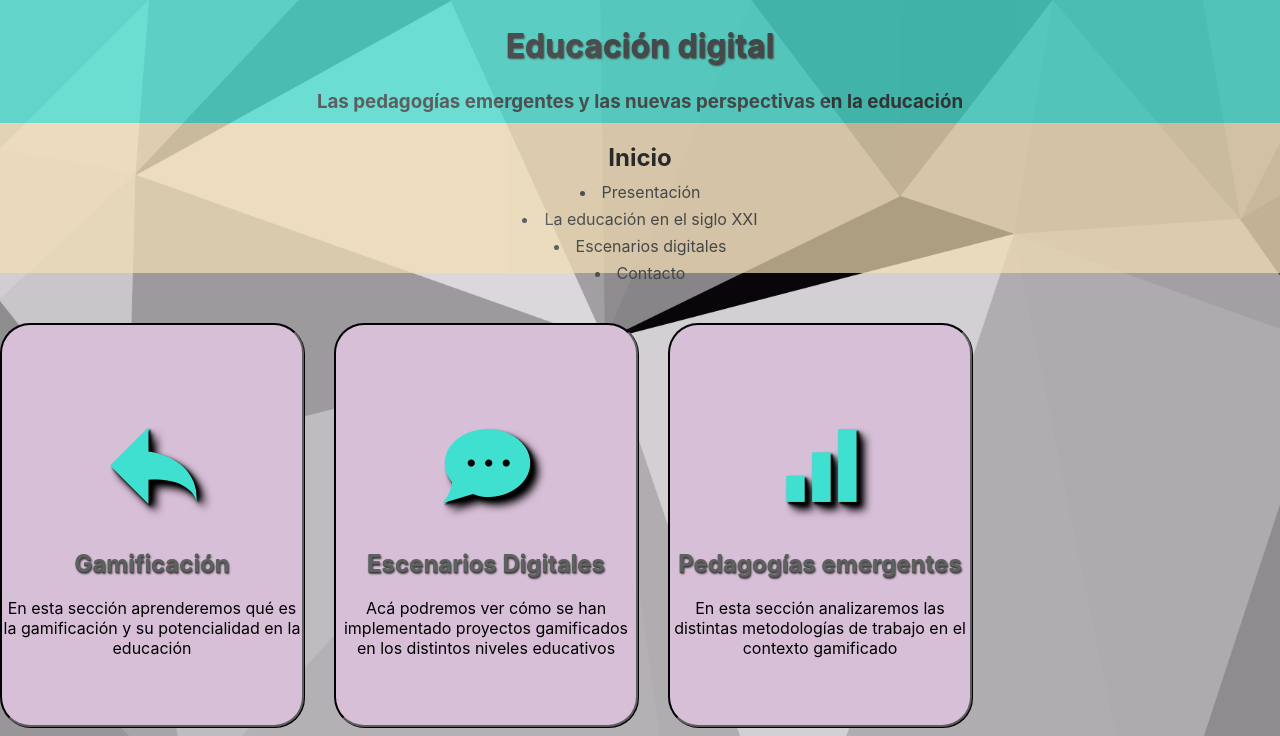
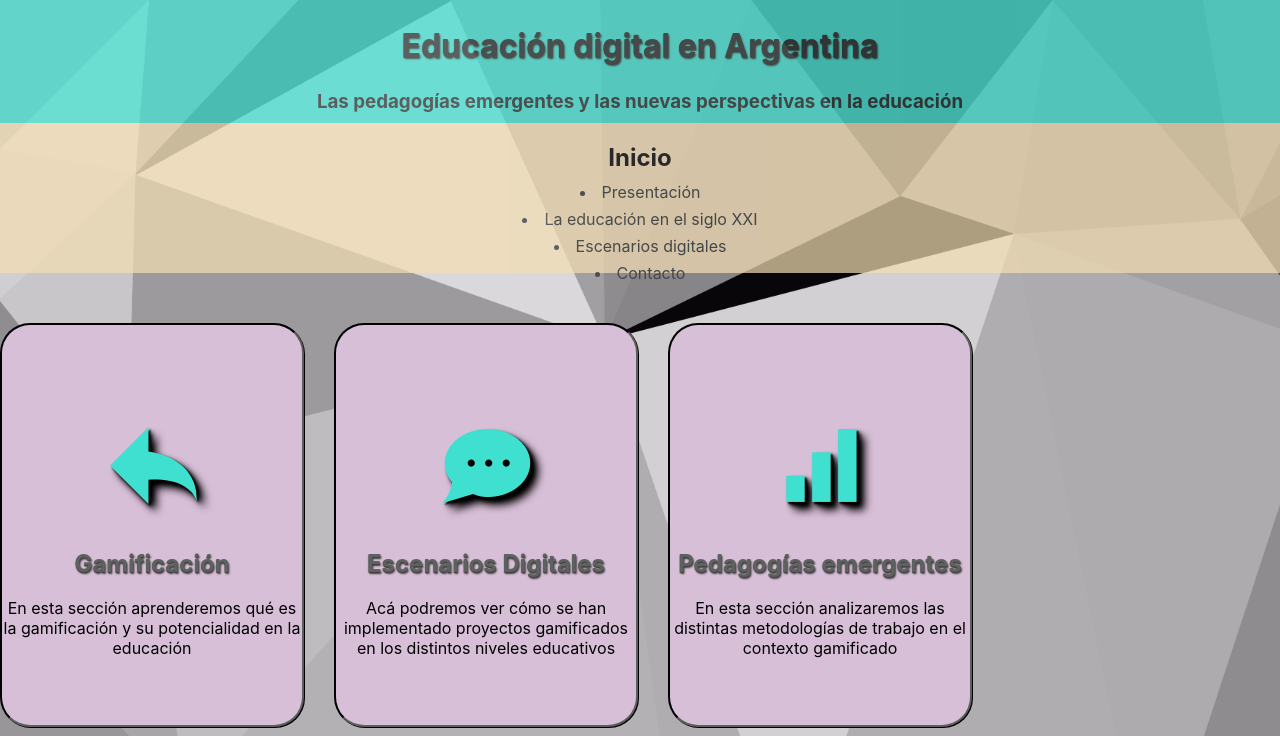
Before and after one commit to GastonCirvini/pagina01, a plain HTML site: page index.html in a window 1280 px wide. Shown: the top 736 px of the page. Drawn offline with Linux system fonts and the light colour scheme.

Commit message:
Update index.html

```diff
--- a/index.html
+++ b/index.html
@@ -13,7 +13,7 @@
   <!--Inicio de Cabecera con título-->
     <div id="cabecera">
         <header>
-        <h1 id="titulo">Educación digital</h1>
+        <h1 id="titulo">Educación digital en Argentina</h1>
         <h3>Las pedagogías emergentes y las nuevas perspectivas en la educación</h3>
     </header>
 </div>
```
